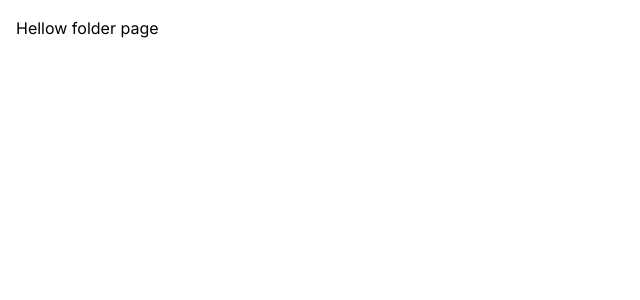
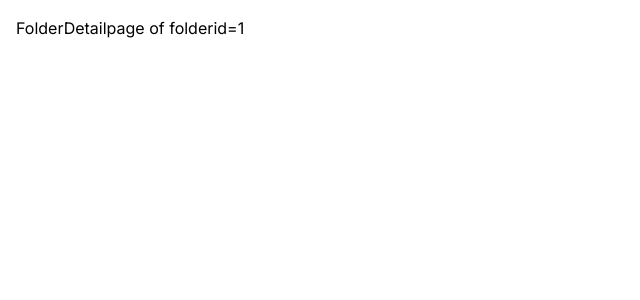
Before and after one commit to darpal/hw_folders, a Next.js app: page /folder/1 in a window 1280 px wide. Shown: the top 300 px of the page, without its empty margins (0-640 px from the left). Built offline with nearby package versions, Linux system fonts and the light colour scheme.

Commit message:
Added stubs for folder overview page and folder detail page

```diff
--- a/app/folder/[folderid]/page.tsx
+++ b/app/folder/[folderid]/page.tsx
@@ -1,5 +1,11 @@
-import Image from 'next/image';
+import React from 'react';
 
-export default function Home() {
-  return <div>Hellow folder page</div>;
+interface Props {
+  params: { folderid: number };
 }
+
+const FolderDetailpage = ({ params: { folderid } }: Props) => {
+  return <div>FolderDetailpage of folderid={folderid}</div>;
+};
+
+export default FolderDetailpage;
--- /dev/null
+++ b/app/folder/page.tsx
@@ -0,0 +1,12 @@
+import Image from 'next/image';
+import Link from 'next/link';
+
+export default function Home() {
+  return (
+    <div>
+      <h1>Hellow folder page</h1>
+      <br />
+      <Link href="/folder/1">Go to folder 1</Link>
+    </div>
+  );
+}
```
